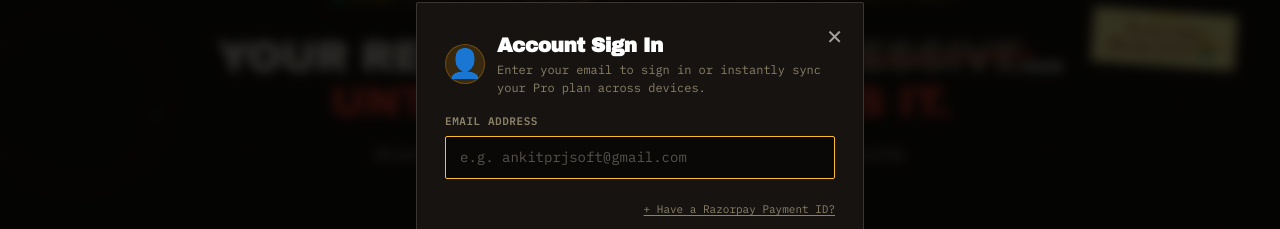
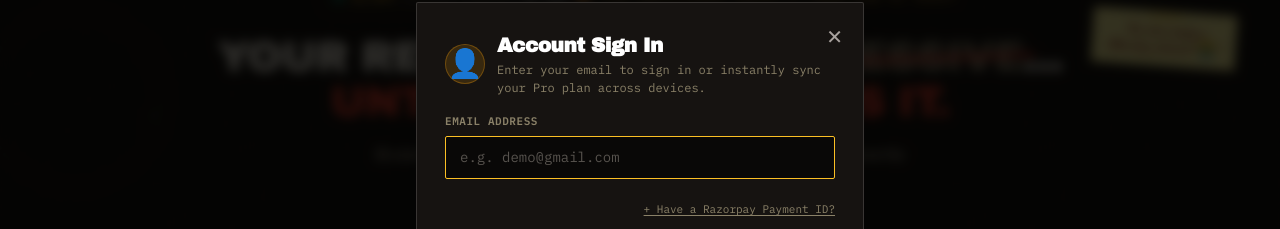
Before and after one commit to deveshsingh641/ResumeRoast, a React (Vite) app in the folder frontend/: page / in a window 1280 px wide. Both pictures are taken after a click on the button "Sign in with your email to sync Pro plan". Shown: the part 210-439 px from the top of the page. Built offline with nearby package versions, Linux system fonts and the light colour scheme; no server answers.

Commit message:
fix(auth): update email placeholder to demo@gmail.com

```diff
--- a/frontend/src/components/AuthModal.tsx
+++ b/frontend/src/components/AuthModal.tsx
@@ -350,7 +350,7 @@ export default function AuthModal({
               autoFocus
               value={email}
               onChange={(e) => setEmail(e.target.value)}
-              placeholder="e.g. ankitprjsoft@gmail.com"
+              placeholder="e.g. demo@gmail.com"
               className="w-full bg-black/60 border border-white/20 rounded-lg px-3.5 py-2.5 text-sm font-mono text-white placeholder:text-stone-600 focus:outline-none focus:border-amber-400 transition"
             />
           </div>
```
